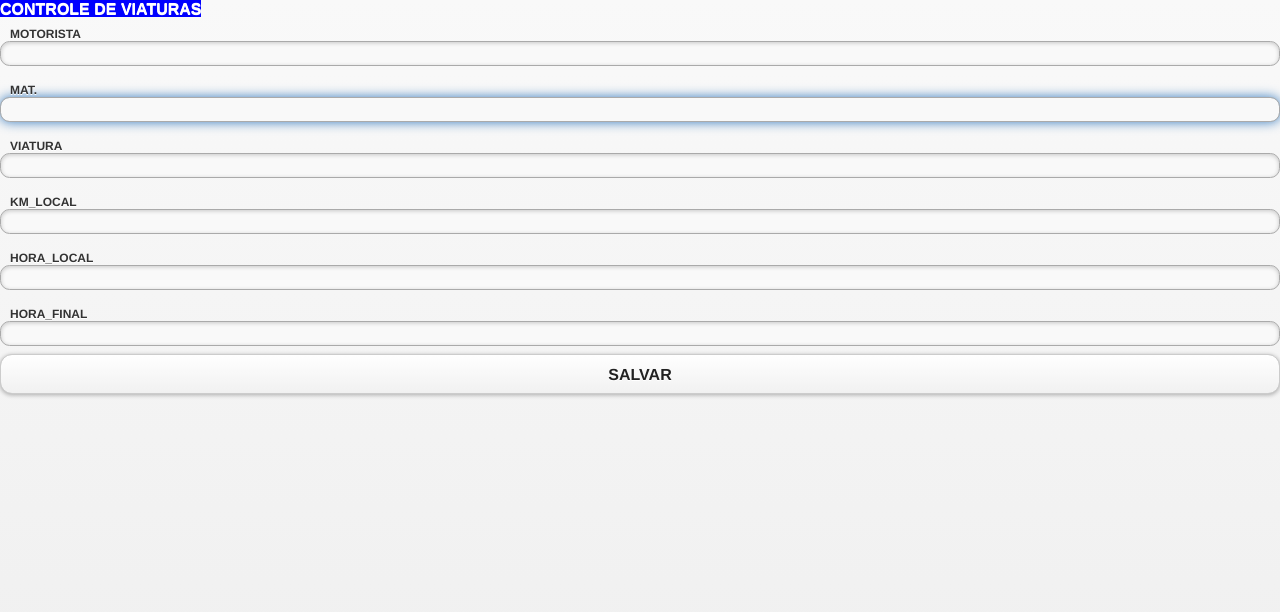
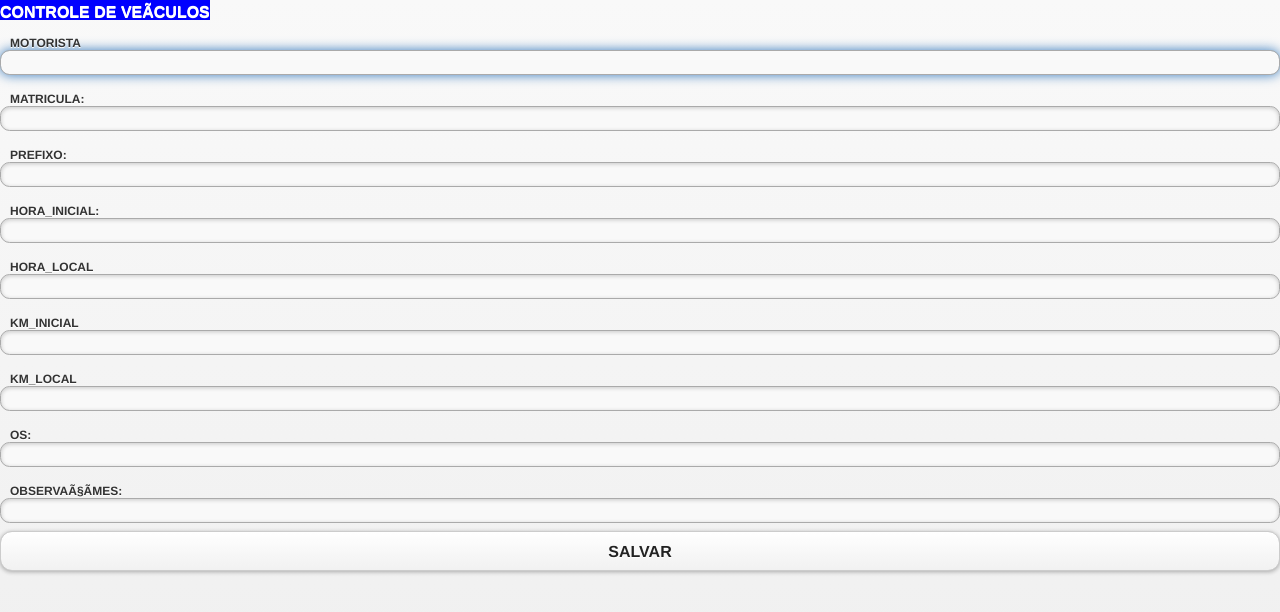
Before and after one commit to FleuryFilho/cved, a plain HTML site: page index.html in a window 1280 px wide. Drawn offline with Linux system fonts and the light colour scheme.

Commit message:
Direcionamento e colocar novos campos

```diff
--- a/index.html
+++ b/index.html
@@ -44,7 +44,33 @@
 	<script src="js/jquery-1.7.2.min.js"></script>
 	<script src="js/jquery.mobile-1.1.2.min.js"></script>
 
-    <title>Controle de Viaturas</title>
+    <script>
+
+function salvar(){
+
+    var formula = $('formCliente').serialize();
+
+    $.ajax({
+
+        type: 'POST',
+        data: formula,
+        url : 'http://localhost/cved/www/cadastro.php',
+        sucess:function(data){
+
+            if(data == '' || data == 0){
+                alert('Ocorreu um erro no BD');
+                window.location = "";
+            }
+            if(data == 1){
+              alert('Registro salvo com sucesso');
+            }
+        }
+    }
+}
+
+</script>
+
+    <title>CONTROLE DE VEÍCULOS</title>
 </head>
 
 <body>
@@ -56,7 +82,7 @@
 </div>
 		<div class="control-group">
 		<label class="cad-titulo">
-        <span>CONTROLE DE VIATURAS</span>
+        <span>CONTROLE DE VEÍCULOS</span>
 
         </div>
 </div>
@@ -65,33 +91,37 @@
 Motorista
 </label>
 <div class="controls">
-<input type"text" autofocus name="nome" id="nome" class="campos">
+<input type"text" autofocus name="motorista" id="motorista" class="campos">
 </div>
 </div>
+
 <div class="control-group">
 <label class="control-label">
-Mat.
+Matricula:
 </label>
 <div class="controls">
-<input type"text" autofocus name="mat" id="mat" class="campos">
+<input type"text" name="matricula" id="matricula" class="campos">
 </div>
 </div>
+
 <div class="control-group">
 <label class="control-label">
-Viatura
+Prefixo:
 </label>
 <div class="controls">
-<input type"text" name="viat" id="viat" class="campos">
+<input type"text" name="prefixo" id="prefixo" class="campos">
 </div>
 </div>
+
 <div class="control-group">
 <label class="control-label">
-KM_Local
+Hora_Inicial:
 </label>
 <div class="controls">
-<input type"text" name="kmc" id="kmc" class="campos">
+<input type"text" name="horaini" id="horaini" class="campos">
 </div>
 </div>
+
 <div class="control-group">
 <label class="control-label">
 Hora_Local
@@ -100,17 +130,45 @@ Hora_Local
 <input type"text" name="hl" id="hl" class="campos">
 </div>
 </div>
+
 <div class="control-group">
 <label class="control-label">
-Hora_Final
+KM_Inicial
 </label>
 <div class="controls">
-<input type"text" name="ht" id="ht" class="campos">
+<input type"text" name="kmi" id="kmi" class="campos">
 </div>
 </div>
+
 <div class="control-group">
-<button type"submit" class="btn btn-sucess"><span>SALVAR</span></button>
+<label class="control-label">
+KM_Local
+</label>
+<div class="controls">
+<input type"text" name="kml" id="kml" class="campos">
+</div>
+</div>
+
+<div class="control-group">
+<label class="control-label">
+OS:
+</label>
+<div class="controls">
+<input type"text" name="os" id="os" class="campos">
+</div>
+</div>
+
+<div class="control-group">
+<label class="control-label">
+Observações:
+</label>
+<div class="controls">
+<input type"text" name="kml" id="kml" class="campos">
+</div>
+</div>
+
+<div class="control-group">
+<button onclick="salvar()" type"submit" class="btn btn-sucess"><span>SALVAR</span></button>
 </form>
 </body>
-
 </html>
```
